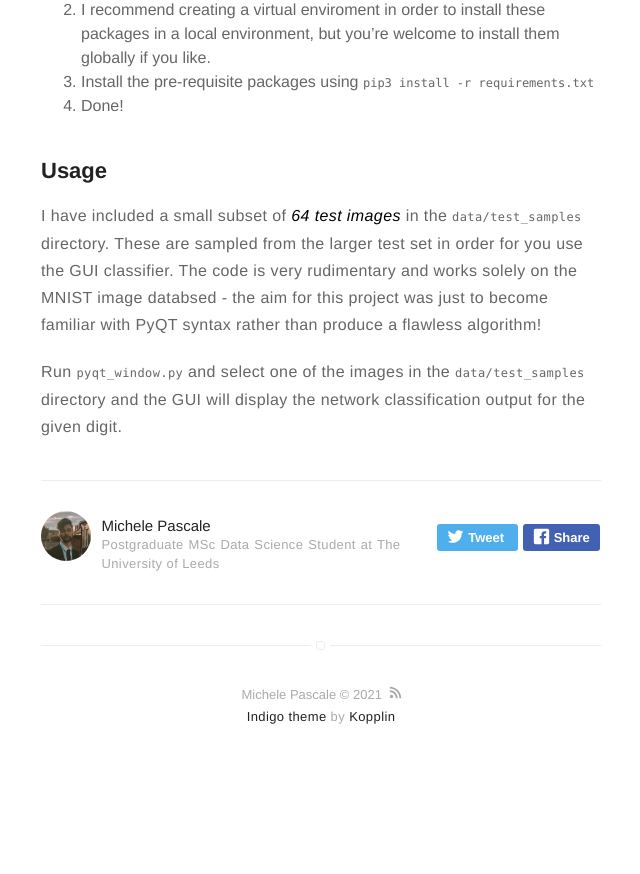
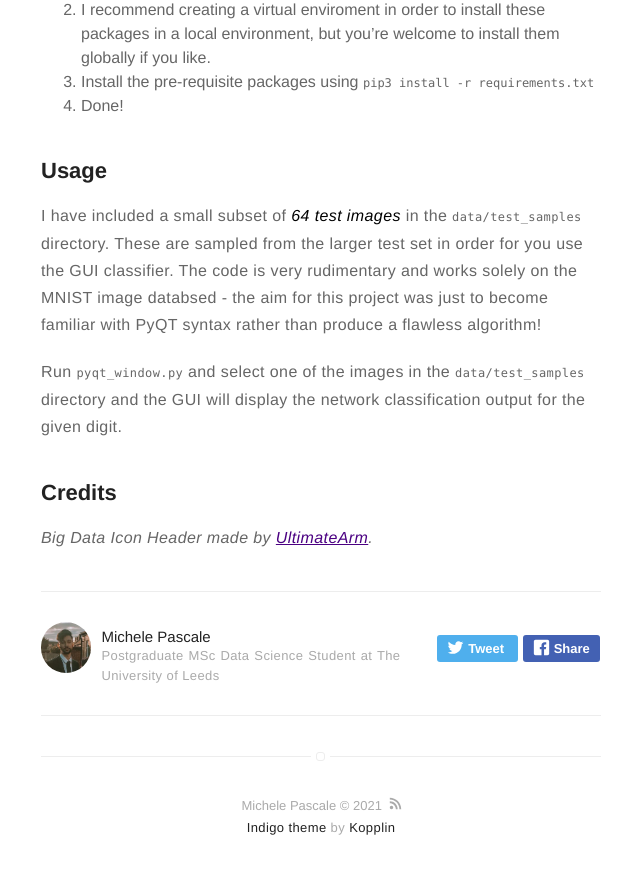
Before and after one commit to pascalemp/pascalemp.github.io, a Jekyll site: the page built from _posts/2020-10-27-visual-mnist-classifier.markdown, in a window 1280 px wide and 900 px high, scrolled down 1068 px. Shown: the top 874 px of the window, without its empty margins (319-959 px from the left). Built offline with Jekyll 4.4.1, drawn with Linux system fonts in a browser that asks for light colours; before the commit the page ends 1856 px from its top, so only the background shows below that.

Commit message:
update project content

````diff
--- a/_posts/2020-10-27-visual-mnist-classifier.markdown
+++ b/_posts/2020-10-27-visual-mnist-classifier.markdown
@@ -39,3 +39,6 @@ There are a few package pre-requisites and I've enlisted these in the ```require
 I have included a small subset of ***64 test images*** in the ```data/test_samples``` directory. These are sampled from the larger test set in order for you use the GUI classifier. The code is very rudimentary and works solely on the MNIST image databsed - the aim for this project was just to become familiar with PyQT syntax rather than produce a flawless algorithm!
 
 Run ```pyqt_window.py``` and select one of the images in the ```data/test_samples``` directory and the GUI will display the network classification output for the given digit.
+
+## Credits
+*Big Data Icon Header made by [UltimateArm](https://www.flaticon.com/authors/ultimatearm).*
````
Also changed, not shown: _posts/2020-12-23-covid-x-ray-inference.markdown (line endings or trailing spaces).
